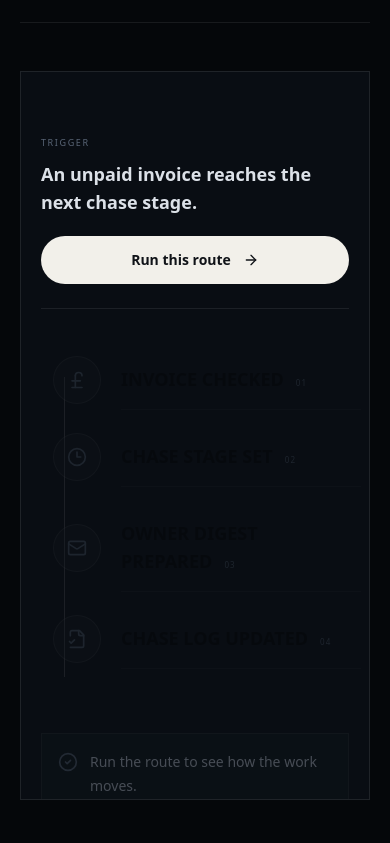
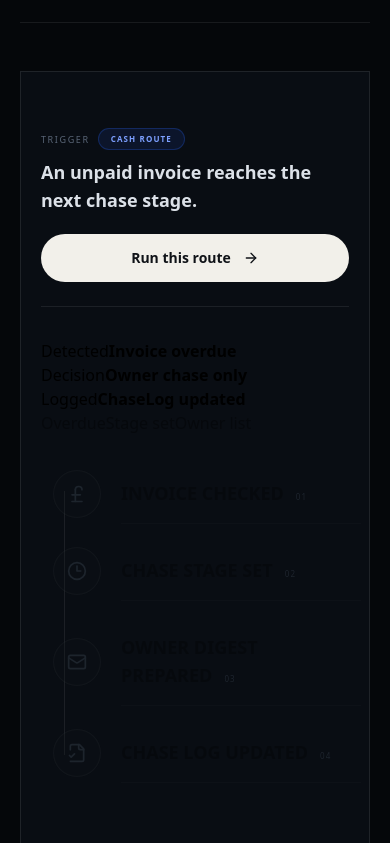
Before and after one commit to Motusai84/motus-agency-site, a React (Vite) app: page / in a window 390 px wide. Shown: the part 7581-8424 px from the top of the page. Built offline with nearby package versions, Linux system fonts and the light colour scheme; the HTML template or start-up script is replaced by a standard one.

Commit message:
Clarify Motus care offer and workflow demos

```diff
--- a/src/App.tsx
+++ b/src/App.tsx
@@ -76,6 +76,13 @@ const JOURNEY_STAGES = [
 const EXAMPLES = {
   "Invoice chaser": {
     trigger: "An unpaid invoice reaches the next chase stage.",
+    route: "Cash route",
+    pulse: ["Overdue", "Stage set", "Owner list"],
+    live: [
+      ["Detected", "Invoice overdue"],
+      ["Decision", "Owner chase only"],
+      ["Logged", "ChaseLog updated"],
+    ] as const,
     steps: [
       ["Invoice checked", PoundSterling],
       ["Chase stage set", Clock3],
@@ -86,6 +93,13 @@ const EXAMPLES = {
   },
   "Receipt organiser": {
     trigger: "Receipts and supplier invoices arrive by Gmail, Drive or upload.",
+    route: "Books route",
+    pulse: ["Captured", "Fields read", "Review queue"],
+    live: [
+      ["Detected", "Supplier document"],
+      ["Decision", "Flag unclear VAT"],
+      ["Logged", "Bookkeeping row"],
+    ] as const,
     steps: [
       ["Attachment captured", Inbox],
       ["Fields extracted", FileCheck2],
@@ -96,6 +110,13 @@ const EXAMPLES = {
   },
   "Lead responder": {
     trigger: "A new enquiry arrives from a form, email or ad.",
+    route: "Enquiry route",
+    pulse: ["New lead", "Intent read", "Next step"],
+    live: [
+      ["Detected", "Quote intent"],
+      ["Decision", "Route to owner"],
+      ["Logged", "Lead record saved"],
+    ] as const,
     steps: [
       ["Lead normalised", Inbox],
       ["Intent classified", Route],
@@ -106,6 +127,13 @@ const EXAMPLES = {
   },
   "Quote follow-up": {
     trigger: "A quote has been sent but no one has followed up.",
+    route: "Quote route",
+    pulse: ["Quote aged", "Timing set", "Hot flag"],
+    live: [
+      ["Detected", "No reply yet"],
+      ["Decision", "Follow-up due"],
+      ["Logged", "Quote status"],
+    ] as const,
     steps: [
       ["Quote status checked", FileCheck2],
       ["Follow-up timing set", Clock3],
@@ -116,6 +144,13 @@ const EXAMPLES = {
   },
   "Job to invoice": {
     trigger: "A job is complete but the invoice details are still scattered.",
+    route: "Job route",
+    pulse: ["Complete", "Validated", "Accounts"],
+    live: [
+      ["Detected", "Job complete"],
+      ["Decision", "Ready to invoice"],
+      ["Logged", "Accounts task"],
+    ] as const,
     steps: [
       ["Job completion logged", CheckCircle2],
       ["Details validated", FileCheck2],
@@ -126,6 +161,13 @@ const EXAMPLES = {
   },
   "Gmail task sorter": {
     trigger: "A busy inbox receives invoices, customer messages and internal requests.",
+    route: "Inbox route",
+    pulse: ["Message read", "Label chosen", "Owner set"],
+    live: [
+      ["Detected", "Customer request"],
+      ["Decision", "Review queue"],
+      ["Logged", "Task created"],
+    ] as const,
     steps: [
       ["Email read", Mail],
       ["Label applied", Route],
@@ -157,11 +199,11 @@ const EXPERIENCE_STAGES = [
   },
   {
     month: "Month 3",
-    phase: "Run",
+    phase: "Care",
     title: "Run it properly.",
-    text: "We tighten the handover, review what happened and leave the team with a route they can trust.",
-    result: "Team handover and improvement plan",
-    proof: "The business has a calmer way to manage the task.",
+    text: "We tighten the handover, monitor the route, fix rough edges and agree whether Motus keeps caring for it after launch.",
+    result: "Live route, team handover and care option",
+    proof: "The business is not left with a workflow nobody watches.",
     icon: ShieldCheck,
   },
 ] as const;
@@ -169,7 +211,14 @@ const EXPERIENCE_STAGES = [
 const EXPERIENCE_PROMISES = [
   "One real bottleneck",
   "Live route, not a slide deck",
-  "Plain-English handover",
+  "Ongoing care available",
+] as const;
+
+const CARE_SIGNALS = [
+  "Hosted route",
+  "Failure alerts",
+  "Small fixes",
+  "Quarterly improvement",
 ] as const;
 
 const reveal: Variants = {
@@ -1150,10 +1199,23 @@ function ExampleConsole({
               <span>route active</span>
               <ArrowRight className="h-3 w-3" />
             </motion.div>
+            <div className="example-orbit-map" aria-hidden="true">
+              <motion.span
+                animate={{ rotate: running ? 360 : 0 }}
+                transition={{ duration: 10, repeat: running ? Infinity : 0, ease: "linear" }}
+              />
+              <motion.i
+                animate={{ scale: running ? [1, 1.18, 1] : 1, opacity: running ? [0.6, 1, 0.6] : 0.35 }}
+                transition={{ duration: 1.6, repeat: running ? Infinity : 0, ease: "easeInOut" }}
+              />
+            </div>
             <div className="relative z-10 flex h-full flex-col">
               <div className="flex flex-col gap-5 border-b border-white/[0.08] pb-6 sm:flex-row sm:items-end sm:justify-between">
                 <div>
+                  <div className="flex flex-wrap items-center gap-2">
                     <span className="font-utility text-[9px] uppercase tracking-[0.18em] text-[#596576]">Trigger</span>
+                    <span className="rounded-full border border-[#2864ff]/25 bg-[#2864ff]/10 px-3 py-1 font-utility text-[8px] font-bold uppercase tracking-[0.14em] text-[#7da0ff]">{example.route}</span>
+                  </div>
                   <p className="mt-2 max-w-lg text-lg font-semibold text-[#dce1e8]">{example.trigger}</p>
                 </div>
                 <button id="run-example-btn" type="button" onClick={onRun} className="group flex min-h-12 shrink-0 items-center justify-center gap-3 rounded-full bg-[#f2f0ea] px-5 text-sm font-bold text-[#101318] transition hover:bg-white">
@@ -1162,7 +1224,45 @@ function ExampleConsole({
                 </button>
               </div>
 
-              <div className="relative mt-10 flex-1">
+              <AnimatePresence mode="wait">
+                <motion.div
+                  key={activeExample}
+                  initial={{ opacity: 0, y: 18, filter: "blur(8px)" }}
+                  animate={{ opacity: 1, y: 0, filter: "blur(0px)" }}
+                  exit={{ opacity: 0, y: -12, filter: "blur(8px)" }}
+                  transition={{ duration: 0.42, ease: [0.16, 1, 0.3, 1] }}
+                  className="relative mt-8 flex-1"
+                >
+                  <div className="example-live-grid">
+                    {example.live.map(([label, value], index) => (
+                      <motion.div
+                        key={`${label}-${value}`}
+                        animate={{
+                          borderColor: running ? ["rgba(255,255,255,.08)", "rgba(40,100,255,.35)", "rgba(255,255,255,.08)"] : "rgba(255,255,255,.08)",
+                          y: running ? [0, -3, 0] : 0,
+                        }}
+                        transition={{ duration: 1.2, delay: running ? index * 0.18 : 0, repeat: running ? Infinity : 0, repeatDelay: 2.2, ease: "easeInOut" }}
+                        className="example-live-cell"
+                      >
+                        <span>{label}</span>
+                        <strong>{value}</strong>
+                      </motion.div>
+                    ))}
+                  </div>
+
+                  <div className="example-pulse-row" aria-hidden="true">
+                    {example.pulse.map((pulse, index) => (
+                      <motion.span
+                        key={pulse}
+                        animate={{ opacity: running ? [0.42, 1, 0.42] : 0.36, x: running ? [0, 4, 0] : 0 }}
+                        transition={{ duration: 1.4, delay: index * 0.22, repeat: running ? Infinity : 0, repeatDelay: 1.8 }}
+                      >
+                        {pulse}
+                      </motion.span>
+                    ))}
+                  </div>
+
+                  <div className="relative mt-7">
                     <div className="absolute bottom-7 left-[23px] top-7 w-px bg-white/[0.08]" />
                     <motion.div animate={{ scaleY: running ? 1 : 0 }} transition={{ duration: 1.2, ease: [0.16, 1, 0.3, 1] }} className="absolute bottom-7 left-[23px] top-7 w-px origin-top bg-[#2864ff] shadow-[0_0_12px_rgba(40,100,255,.7)]" />
                     <div className="space-y-4">
@@ -1173,9 +1273,13 @@ function ExampleConsole({
                           transition={{ duration: 0.5, delay: running ? index * 0.18 : 0 }}
                           className="relative flex items-center gap-5"
                         >
-                      <span className={`relative z-10 grid h-12 w-12 shrink-0 place-items-center rounded-full border ${running ? "border-[#2864ff]/40 bg-[#0b1327] text-[#7da0ff]" : "border-white/10 bg-[#11151b] text-[#526071]"}`}>
+                          <motion.span
+                            animate={{ boxShadow: running ? ["0 0 0 rgba(40,100,255,0)", "0 0 24px rgba(40,100,255,.34)", "0 0 0 rgba(40,100,255,0)"] : "0 0 0 rgba(40,100,255,0)" }}
+                            transition={{ duration: 1.4, delay: running ? index * 0.2 : 0, repeat: running ? Infinity : 0, repeatDelay: 2.3 }}
+                            className={`relative z-10 grid h-12 w-12 shrink-0 place-items-center rounded-full border ${running ? "border-[#2864ff]/40 bg-[#0b1327] text-[#7da0ff]" : "border-white/10 bg-[#11151b] text-[#526071]"}`}
+                          >
                             <Icon className="h-5 w-5" />
-                      </span>
+                          </motion.span>
                           <div className="flex-1 border-b border-white/[0.07] py-4">
                             <strong className="font-display text-lg font-semibold uppercase">{label}</strong>
                             <span className="ml-3 font-utility text-[8px] uppercase tracking-[0.14em] text-[#526071]">0{index + 1}</span>
@@ -1185,10 +1289,15 @@ function ExampleConsole({
                       ))}
                     </div>
                   </div>
+                </motion.div>
+              </AnimatePresence>
 
               <motion.div animate={{ opacity: running ? 1 : 0.35, borderColor: running ? "rgba(119,215,168,.32)" : "rgba(255,255,255,.08)" }} className="mt-7 flex items-start gap-3 border border-white/[0.08] bg-[#77d7a8]/[0.04] p-4">
                 <CheckCircle2 className={`mt-0.5 h-5 w-5 shrink-0 ${running ? "text-[#77d7a8]" : "text-[#526071]"}`} />
-                <p className="text-sm font-medium leading-6 text-[#b9c2cf]">{running ? example.result : "Run the route to see how the work moves."}</p>
+                <div>
+                  <span className="font-utility text-[8px] font-bold uppercase tracking-[0.16em] text-[#77d7a8]">{running ? "Route complete" : "Waiting to run"}</span>
+                  <p className="mt-1 text-sm font-medium leading-6 text-[#b9c2cf]">{running ? example.result : "Run the route to see how the work moves."}</p>
+                </div>
               </motion.div>
             </div>
           </motion.div>
@@ -1213,7 +1322,7 @@ function NinetyDayExperience() {
               <span className="block text-[#4f5a69]">One live route.</span>
             </motion.h2>
             <motion.p variants={reveal} className="mt-7 max-w-lg leading-8 text-[#8c98a8]">
-              This is not an open-ended tech project. It is a focused three-month engagement around one routine process that is slowing the business down.
+              This starts as a focused three-month engagement around one routine process. After launch, Motus can keep hosting, monitoring and improving the route so it does not get dropped back on your team.
             </motion.p>
             <motion.div variants={reveal} className="experience-offer mt-9 overflow-hidden rounded-[28px] border border-white/[0.08] bg-[#090d13]">
               <div className="experience-signal-strip" aria-hidden="true">
@@ -1224,7 +1333,7 @@ function NinetyDayExperience() {
               </div>
               <div className="border-b border-white/[0.08] p-5">
                 <span className="font-utility text-[8px] font-bold uppercase tracking-[0.18em] text-[#6f95ff]">What you are buying</span>
-                <strong className="mt-3 block text-lg leading-7 text-[#f2f0ea]">A working route for one repeated admin problem, with your team still in control.</strong>
+                <strong className="mt-3 block text-lg leading-7 text-[#f2f0ea]">A working route for one repeated admin problem, with a clear option for ongoing care.</strong>
               </div>
               <div className="grid divide-y divide-white/[0.08]">
                 {EXPERIENCE_PROMISES.map((promise) => (
@@ -1235,6 +1344,15 @@ function NinetyDayExperience() {
                     <span className="text-sm font-semibold text-[#c8d0dc]">{promise}</span>
                   </div>
                 ))}
+              </div>
+              <div className="border-t border-white/[0.08] bg-[#070a0f]/70 p-5">
+                <span className="font-utility text-[8px] font-bold uppercase tracking-[0.18em] text-[#77d7a8]">After day 90</span>
+                <p className="mt-3 text-sm leading-6 text-[#98a4b3]">If the route is business-critical, Motus can stay close: monitor it, host it, make small fixes and review the next improvement.</p>
+                <div className="mt-5 flex flex-wrap gap-2">
+                  {CARE_SIGNALS.map((signal) => (
+                    <span key={signal} className="rounded-full border border-white/[0.08] bg-white/[0.04] px-3 py-1.5 font-utility text-[8px] font-bold uppercase tracking-[0.14em] text-[#aeb8c5]">{signal}</span>
+                  ))}
+                </div>
               </div>
             </motion.div>
           </motion.div>
--- a/src/styles.css
+++ b/src/styles.css
@@ -310,6 +310,105 @@ textarea {
   backdrop-filter: blur(14px);
 }
 
+.example-orbit-map {
+  pointer-events: none;
+  position: absolute;
+  bottom: 7%;
+  right: 5%;
+  z-index: 0;
+  height: 13rem;
+  width: 13rem;
+  opacity: 0.54;
+}
+
+.example-orbit-map span {
+  position: absolute;
+  inset: 0;
+  border: 1px dashed rgba(111, 149, 255, 0.18);
+  border-radius: 999px;
+}
+
+.example-orbit-map span::before,
+.example-orbit-map span::after {
+  content: "";
+  position: absolute;
+  height: 0.45rem;
+  width: 0.45rem;
+  border-radius: 999px;
+  background: #2864ff;
+  box-shadow: 0 0 16px rgba(40, 100, 255, 0.9);
+}
+
+.example-orbit-map span::before {
+  right: 14%;
+  top: 8%;
+}
+
+.example-orbit-map span::after {
+  bottom: 11%;
+  left: 18%;
+  background: #77d7a8;
+  box-shadow: 0 0 16px rgba(119, 215, 168, 0.8);
+}
+
+.example-orbit-map i {
+  position: absolute;
+  inset: 3.4rem;
+  border-radius: 999px;
+  background: radial-gradient(circle, rgba(40, 100, 255, 0.26), transparent 66%);
+}
+
+.example-live-grid {
+  display: grid;
+  gap: 0.7rem;
+  grid-template-columns: repeat(3, minmax(0, 1fr));
+}
+
+.example-live-cell {
+  border: 1px solid rgba(255, 255, 255, 0.08);
+  background: rgba(7, 10, 15, 0.68);
+  padding: 0.9rem;
+  box-shadow: inset 0 1px 0 rgba(255, 255, 255, 0.03);
+}
+
+.example-live-cell span {
+  display: block;
+  color: #596576;
+  font-family: "IBM Plex Mono", monospace;
+  font-size: 0.48rem;
+  font-weight: 800;
+  letter-spacing: 0.16em;
+  text-transform: uppercase;
+}
+
+.example-live-cell strong {
+  display: block;
+  margin-top: 0.48rem;
+  color: #f2f0ea;
+  font-size: 0.82rem;
+  line-height: 1.25;
+}
+
+.example-pulse-row {
+  display: flex;
+  flex-wrap: wrap;
+  gap: 0.45rem;
+  margin-top: 0.85rem;
+}
+
+.example-pulse-row span {
+  border: 1px solid rgba(119, 215, 168, 0.13);
+  border-radius: 999px;
+  background: rgba(119, 215, 168, 0.055);
+  padding: 0.35rem 0.6rem;
+  color: #77d7a8;
+  font-family: "IBM Plex Mono", monospace;
+  font-size: 0.48rem;
+  font-weight: 800;
+  letter-spacing: 0.13em;
+  text-transform: uppercase;
+}
+
 .experience-signal-strip {
   position: relative;
   height: 3px;
@@ -574,6 +673,23 @@ input[type="range"] {
     display: none;
   }
 
+  .example-live-grid {
+    grid-template-columns: 1fr;
+  }
+
+  .example-live-cell {
+    padding: 0.75rem;
+  }
+
+  .example-orbit-map {
+    bottom: auto;
+    right: -4.5rem;
+    top: 10rem;
+    height: 9rem;
+    width: 9rem;
+    opacity: 0.24;
+  }
+
   .motus-site footer {
     padding-block: 2.5rem;
   }
@@ -601,6 +717,7 @@ input[type="range"] {
   .console-arrow-field,
   .journey-arrow-field,
   .example-scan-packet,
+  .example-orbit-map,
   .experience-signal-strip {
     display: none;
   }
```
Lines whose indentation alone changed are shown as unchanged.
